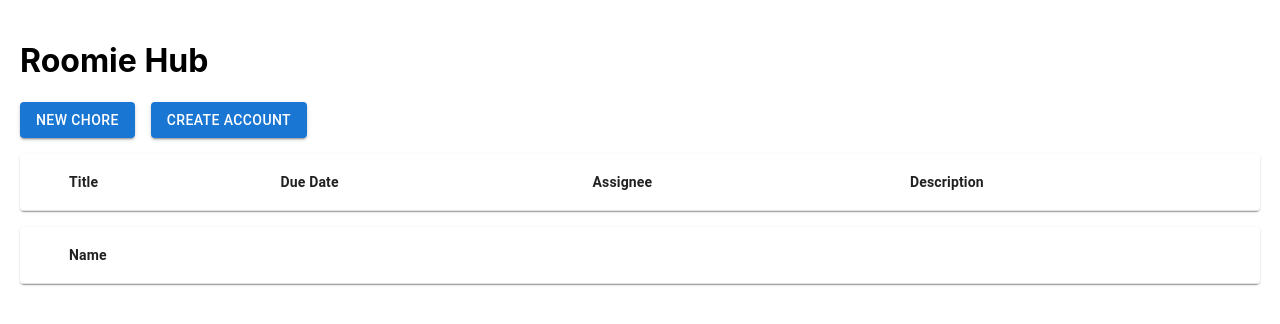
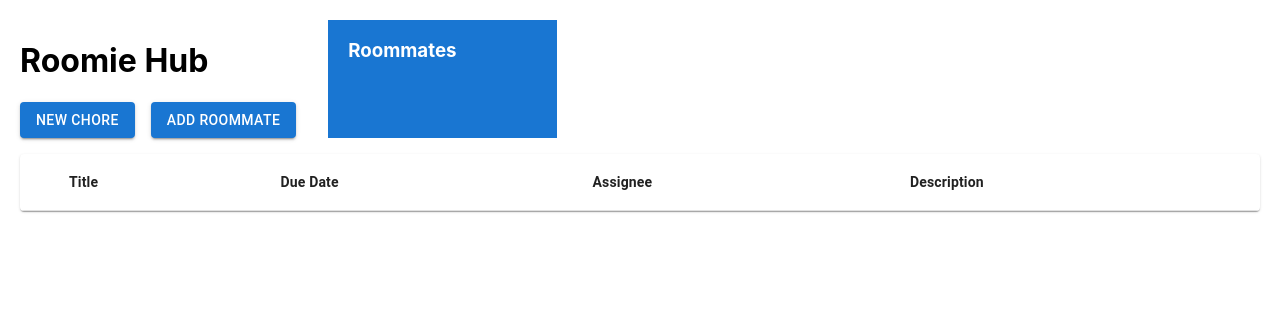
Before and after one commit to fraander/roomiehub, a React (Create React App) app in the folder roomie-hub/: page / in a window 1280 px wide. Shown: the top 324 px of the page. Built offline with nearby package versions, Linux system fonts and the light colour scheme.

Commit message:
added some stacks

```diff
--- a/roomie-hub/src/App.css
+++ b/roomie-hub/src/App.css
@@ -6,6 +6,10 @@
 
 tableHeader {
   font-weight: bold;
+}
+
+.roomies {
+  background-color: #002884;
 }
 
 .App-header {
--- a/roomie-hub/src/App.js
+++ b/roomie-hub/src/App.js
@@ -66,11 +66,13 @@ function App() {
         <NewAccountModal onAddAccount={addAccount} />
       </Modal>
 
+      <Stack spacing={2}>
+        <Stack direction="row" spacing={4}>
+          <Stack>
             <h1>
               Roomie Hub
             </h1>
 
-      <Stack spacing={2}>
             <Stack direction="row" spacing={2}>
               <Button
                 variant="contained"
@@ -85,13 +87,16 @@ function App() {
                 onClick={handleShowNewAccountModal}
                 style={{ maxWidth: '200px' }}
               >
-            Create Account
+                Add Roommate
               </Button>
+            </Stack>
+          </Stack>
+
+          <RoommatesTable accounts={accounts} /> {/* Round this box? */}
         </Stack>
 
         <ChoreTable chores={chores} onRemove={removeChore} />
 
-        <RoommatesTable accounts={accounts}/>
       </Stack>
     </div>
   );
--- a/roomie-hub/src/components/NewAccountModal.js
+++ b/roomie-hub/src/components/NewAccountModal.js
@@ -34,7 +34,7 @@ const NewAccountModal = ({ onAddAccount }) => {
     <div>
       <Box sx={style}>
         <Stack spacing={2}>
-          <legend><h2>Create account</h2></legend>
+          <legend><h2>New Roomie</h2></legend>
 
           <TextField
             id="filled-basic"
@@ -44,7 +44,7 @@ const NewAccountModal = ({ onAddAccount }) => {
             onChange={(e) => setName(e.target.value)}
           />
           <p>
-            <Button variant="contained" onClick={createAccount}>Create Account</Button>
+            <Button variant="contained" onClick={createAccount}>Add Roomie</Button>
           </p>
 
         </Stack>
--- a/roomie-hub/src/components/RoommatesTable.js
+++ b/roomie-hub/src/components/RoommatesTable.js
@@ -1,34 +1,27 @@
 import * as React from 'react';
 
-import Table from '@mui/material/Table';
-import TableBody from '@mui/material/TableBody';
-import TableCell from '@mui/material/TableCell';
-import TableContainer from '@mui/material/TableContainer';
-import TableHead from '@mui/material/TableHead';
-import TableRow from '@mui/material/TableRow';
-import Paper from '@mui/material/Paper';
+import Box from '@mui/material/Box';
+import Stack from '@mui/material/Box';
+
 
 export default function RoommatesTable({ accounts }) {
     return (
-        <TableContainer component={Paper}>
-            <Table sx={{ minWidth: 650 }} aria-label="simple table">
-                <TableHead>
-                    <TableRow>
-                        <TableCell width="1px"></TableCell>
-                        <TableCell align="leading"><tableHeader>Name</tableHeader></TableCell>
-                    </TableRow>
-                </TableHead>
-                <TableBody>
+        <Box
+            display="flex"
+            alignItems="leading"
+            sx={{
+                backgroundColor: 'primary.main'
+            }}
+        >
+            <Stack paddingLeft="20px" paddingRight="100px" spacing={0}>
+
+                <h3 style={{color: 'white' }}>Roommates</h3>
+                <ul style={{ color: 'white' }}>
                     {accounts.map((account) => (
-                        <TableRow
-                            key={account.id}
-                            sx={{ '&:last-child td, &:last-child th': { border: 0 } }}
-                        >
-                            <TableCell align="leading"><p>{account.name}</p></TableCell>
-                        </TableRow>
+                        <li>{account.name}</li>
                     ))}
-                </TableBody>
-            </Table>
-        </TableContainer>
+                </ul>
+            </Stack>
+        </Box>
     );
 }
```
Lines whose indentation alone changed are shown as unchanged.
